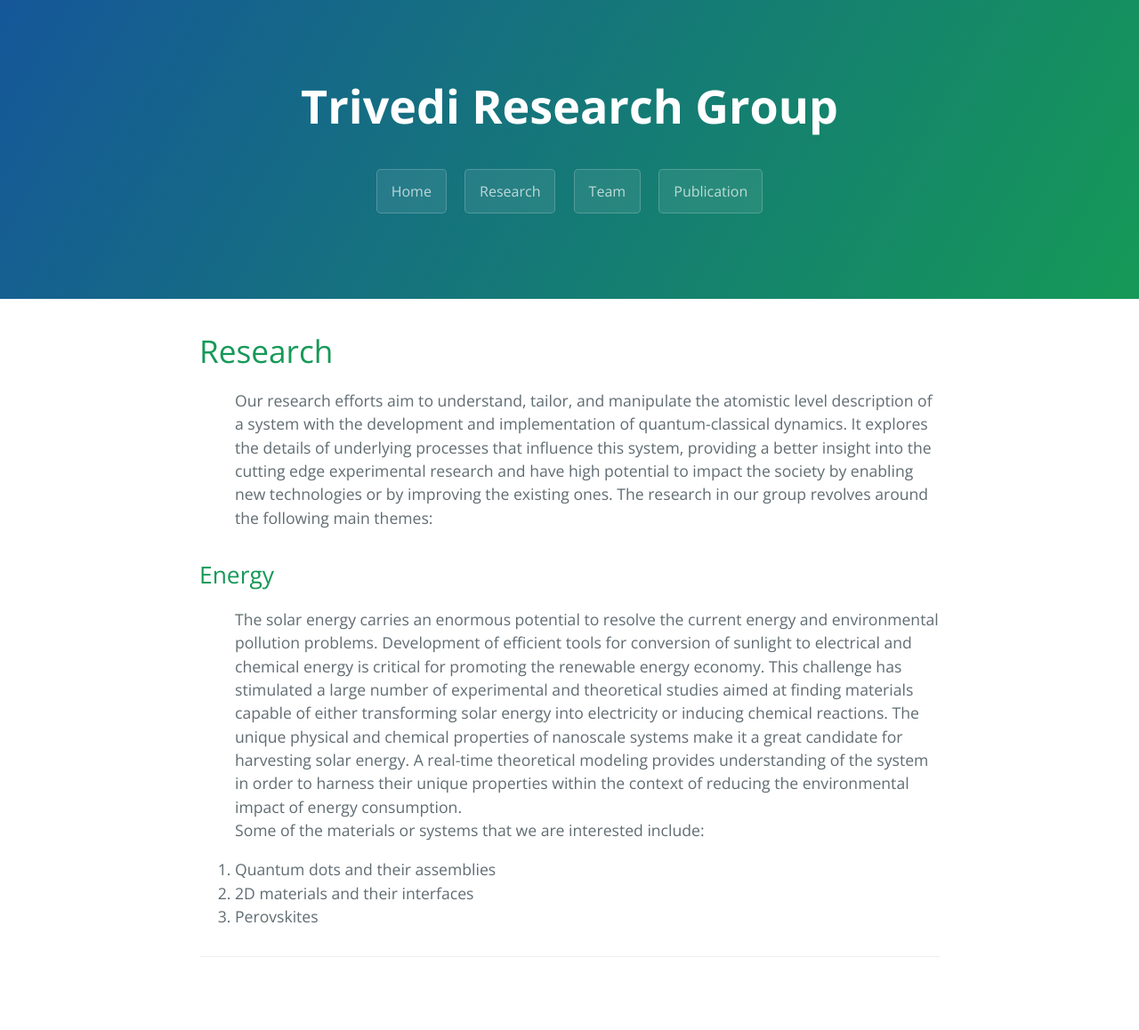
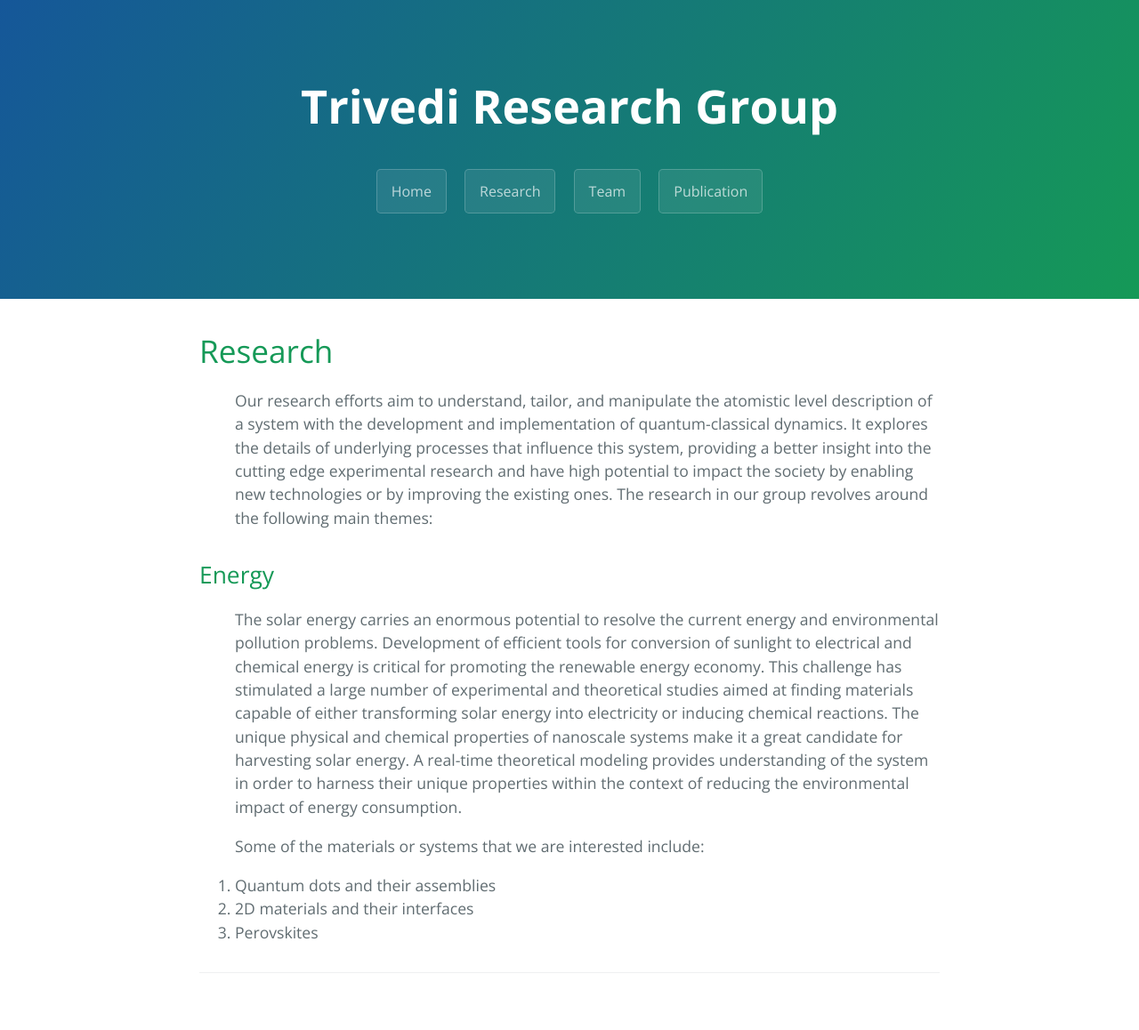
Before and after one commit to dharatrivedi/dharatrivedi.github.io, a Jekyll site: the page built from research.html, in a window 1280 px wide. Shown: the whole page at 89% size. Built offline with Jekyll 4.4.1, drawn with Linux system fonts in a browser that asks for light colours.

Commit message:
Update research.html

```diff
--- a/research.html
+++ b/research.html
@@ -14,7 +14,9 @@ title: {{ site.name }}
   <ol class="posts">
     {% for post in site.posts %}
       The solar energy carries an enormous potential to resolve the current energy and environmental pollution problems. Development of efficient tools for conversion of sunlight to electrical and chemical energy is critical for promoting the renewable energy economy. This challenge has stimulated a large number of experimental and theoretical studies aimed at finding materials capable of either transforming solar energy into electricity or inducing chemical reactions. The unique physical and chemical properties of nanoscale systems make it a great candidate for harvesting solar energy. A real-time theoretical modeling provides understanding of the system in order to harness their unique properties within the context of reducing the environmental impact of energy consumption.
-      <p> Some of the materials or systems that we are interested include:
+    <p> </p>
+    <p>
+      Some of the materials or systems that we are interested include:
         <li>Quantum dots and their assemblies</li>
         <li>2D materials and their interfaces</li>
         <li>Perovskites</li>
```
